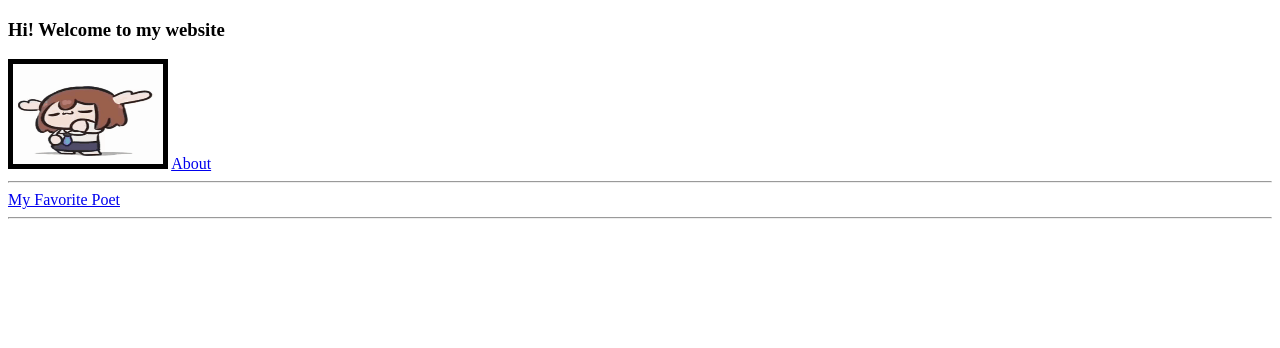
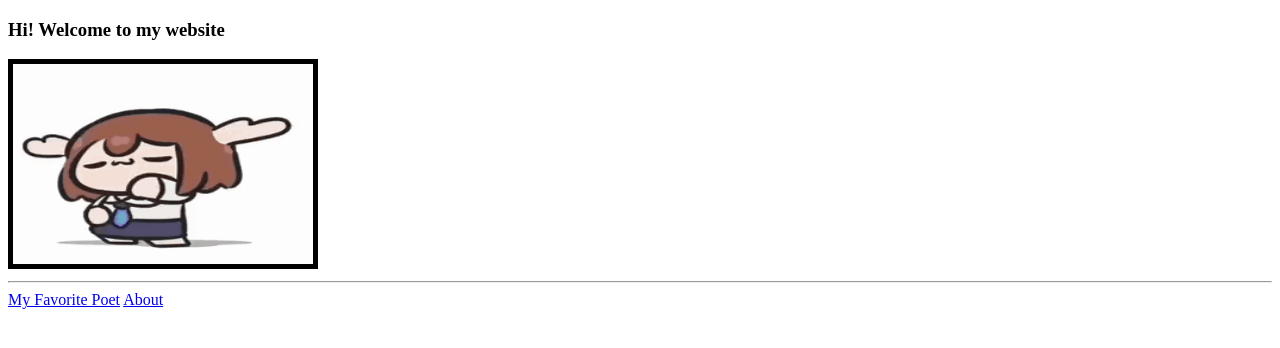
Before and after one commit to Po97oja/Portfolio, a plain HTML site: page index.html in a window 1280 px wide. Drawn offline with Linux system fonts and the light colour scheme.

Commit message:
Update index.html

```diff
--- a/index.html
+++ b/index.html
@@ -5,10 +5,10 @@
     <meta name="viewport" content="width=device-width, initial-scale=1.0">
     <title>Pooja's Portfolio</title>
     <h3>Hi! Welcome to my website</h3>
-    <img src="./nokotan-anime.gif" alt="Nokotan" width="150" height="100" style="border:5px solid black">
+    <img src="./nokotan-anime.gif" alt="Nokotan" width="300" height="200" style="border:5px solid black"> <hr />
     </head>
 <body>
-    <a href="./About link.html">About</a><hr />
-    <a href="./Fav_poet.html">My Favorite Poet</a><hr />
+    <a href="./Fav_poet.html">My Favorite Poet</a>
+    <a href="./About link.html">About</a>
     </body>
 </html>
```
